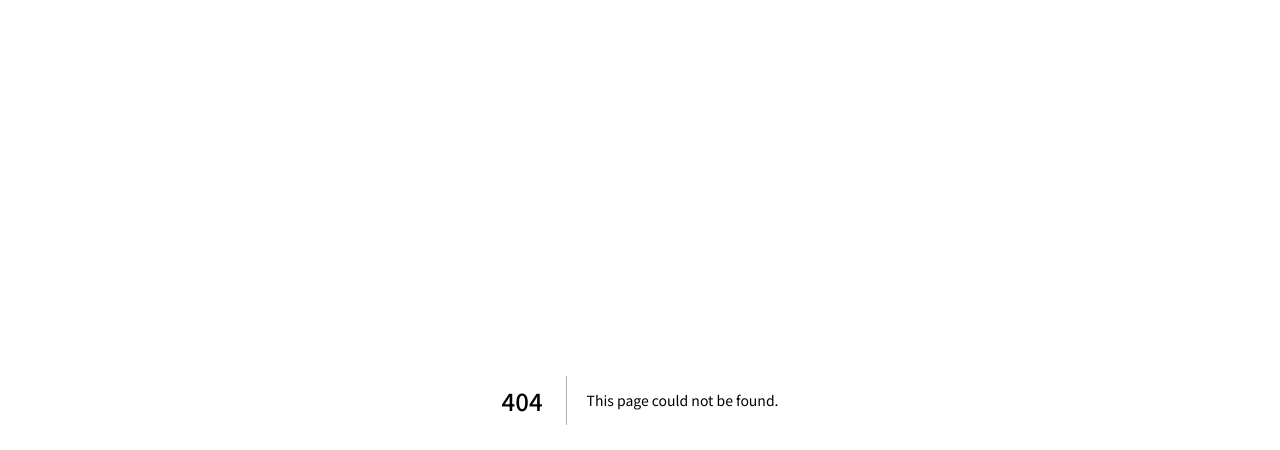
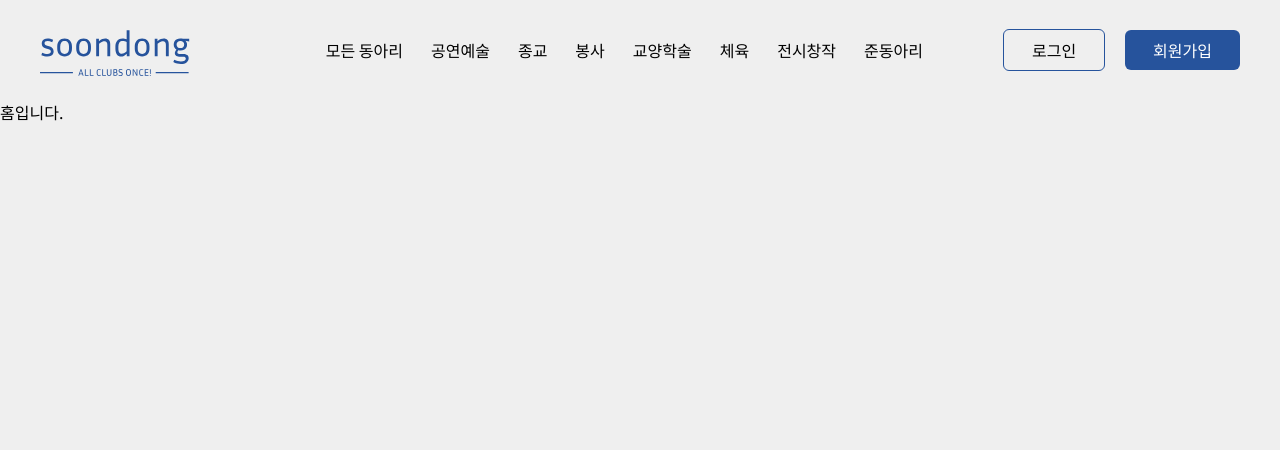
Before and after one commit to TaeWooKim-SCH/soondong, a Next.js app: page /home in a window 1280 px wide. Before the commit this address had no page. Shown: the top 450 px of the page. Built offline with nearby package versions, Linux system fonts and the light colour scheme.

Commit message:
feat: 데스크탑 헤더 완료

```diff
--- /dev/null
+++ b/src/app/_components/Layouts/HeaderNav.tsx
@@ -0,0 +1,35 @@
+import Image from "next/image";
+import Link from "next/link";
+
+export default function HeaderNav() {
+  const DesktopItems = ["모든 동아리", "공연예술", "종교", "봉사", "교양학술", "체육", "전시창작", "준동아리"];
+
+  return (
+    <header className="h-[100px] px-10 flex justify-between items-center">
+      <Image
+        className="w-[150px]"
+        src="/Logo.svg"
+        alt="로고"
+        width={400}
+        height={0}
+      />
+      <section className="flex">
+        <div className="space-x-7 mr-20">
+          {DesktopItems.map((item) => (
+            <Link href={`/clubs?name=${item}`} key={item}>{item}</Link>
+          ))}
+        </div>
+        <div>
+          <Link
+            className="py-2 px-7 border border-blue rounded-md mr-5"
+            href="/login"
+          >로그인</Link>
+          <Link
+            className="py-2 px-7 bg-blue text-white rounded-md"
+            href="/signup"
+          >회원가입</Link>
+        </div>
+      </section>
+    </header>
+  );
+}
--- /dev/null
+++ b/src/app/_components/Layouts/Layout.tsx
@@ -0,0 +1,13 @@
+import HeaderNav from "./HeaderNav";
+
+export default function Layout({ children }: { children: React.ReactNode }) {
+  return (
+    <main className="bg-bg-color min-h-full">
+      {/*  */}
+      <HeaderNav />
+      {/*  */}
+      { children }
+      {/*  */}
+    </main>
+  );
+}
--- /dev/null
+++ b/src/app/home/page.tsx
@@ -0,0 +1,9 @@
+import Layout from "../_components/Layouts/Layout";
+
+export default function Home() {
+  return (
+    <Layout>
+      <div>홈입니다.</div>
+    </Layout>
+  );
+}
--- a/src/app/page.tsx
+++ b/src/app/page.tsx
@@ -16,10 +16,10 @@ export default function Home() {
       <div className="text-2xl font-bold text-light-black sm:text-3xl">
         {/* <WelcomeTyping /> */}
         <div>안녕하세요.</div>
-        <div><span className="text-main-blue-color">다양한 동아리</span>를 연결해주는</div>
-        <div><span className="text-main-blue-color">순동</span>입니다.</div>
+        <div><span className="text-blue">다양한 동아리</span>를 연결해주는</div>
+        <div><span className="text-blue">순동</span>입니다.</div>
       </div>
-      <Link className="py-3 px-9 bg-main-blue-color rounded-md text-white" href="/home">시작하기</Link>
+      <Link className="py-3 px-9 bg-blue rounded-md text-white" href="/home">시작하기</Link>
     </main>
   )
 }
--- a/tailwind.config.ts
+++ b/tailwind.config.ts
@@ -16,7 +16,7 @@ const config: Config = {
     },
     colors: {
       "bg-color": "var(--bg-white)",
-      "main-blue-color": "var(--main-blue-color)",
+      "blue": "var(--main-blue-color)",
       "white": "#FFFFFF",
       "black": "#000000",
       "light-black": "242424",
```
